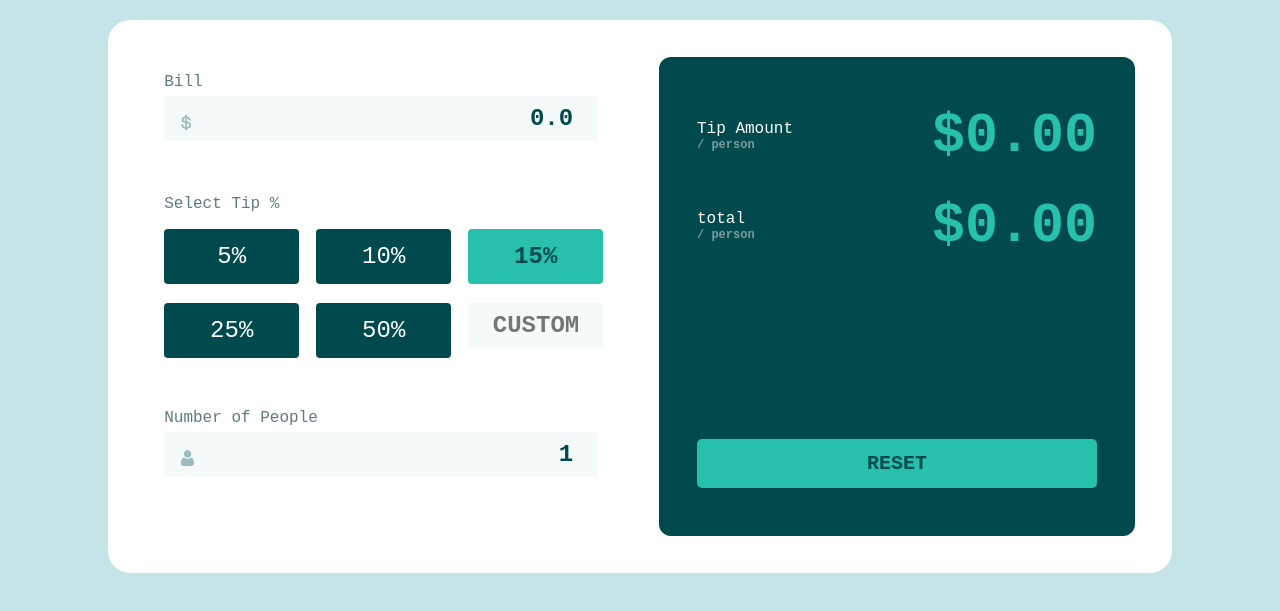
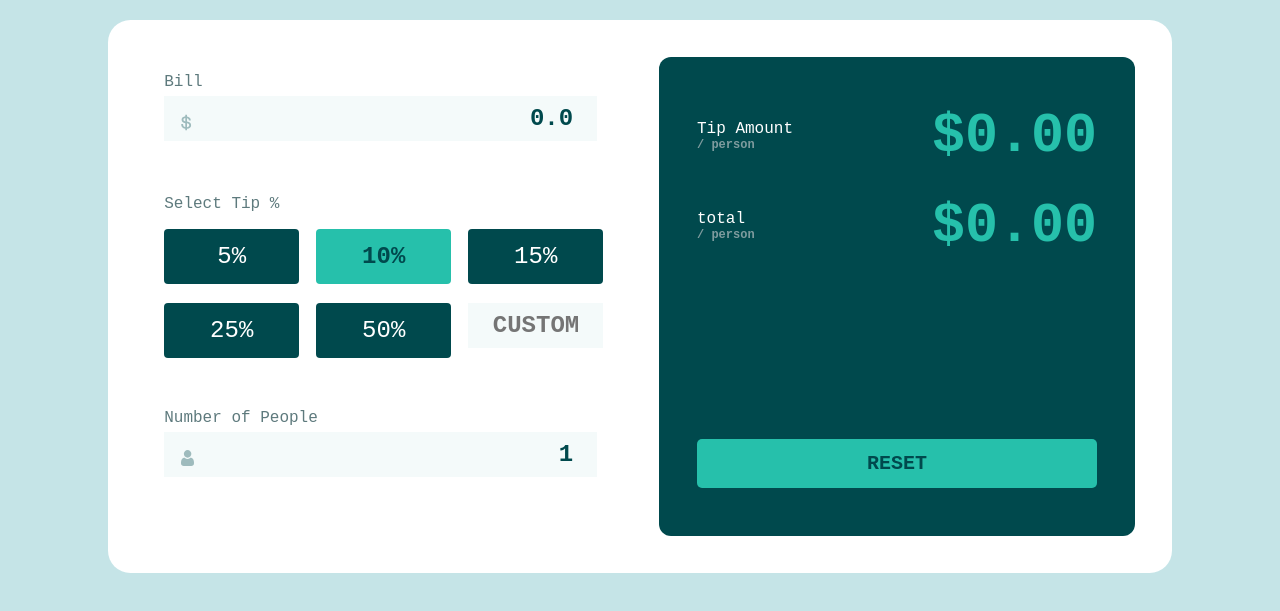
Before and after one commit to namor1840/CalculadoraTips, a plain HTML site: page index.html in a window 1280 px wide. Shown: the part 103-714 px from the top of the page. Drawn offline with Linux system fonts and the light colour scheme.

Commit message:
Update index.html

```diff
--- a/index.html
+++ b/index.html
@@ -21,8 +21,8 @@
         <label for="">Select Tip %</label>
         <div class="tip">
           <div class="tips tip-5">5%</div>
-          <div class="tips tip-10">10%</div>
-          <div class="tips tip-15 active-tip">15%</div>
+          <div class="tips tip-10 active-tip">10%</div>
+          <div class="tips tip-15">15%</div>
           <div class="tips tip-25">25%</div>
           <div class="tips tip-50">50%</div>
           <div id="tip-custom"><input type="number" class="tip-custom" placeholder="CUSTOM"></div>
```
